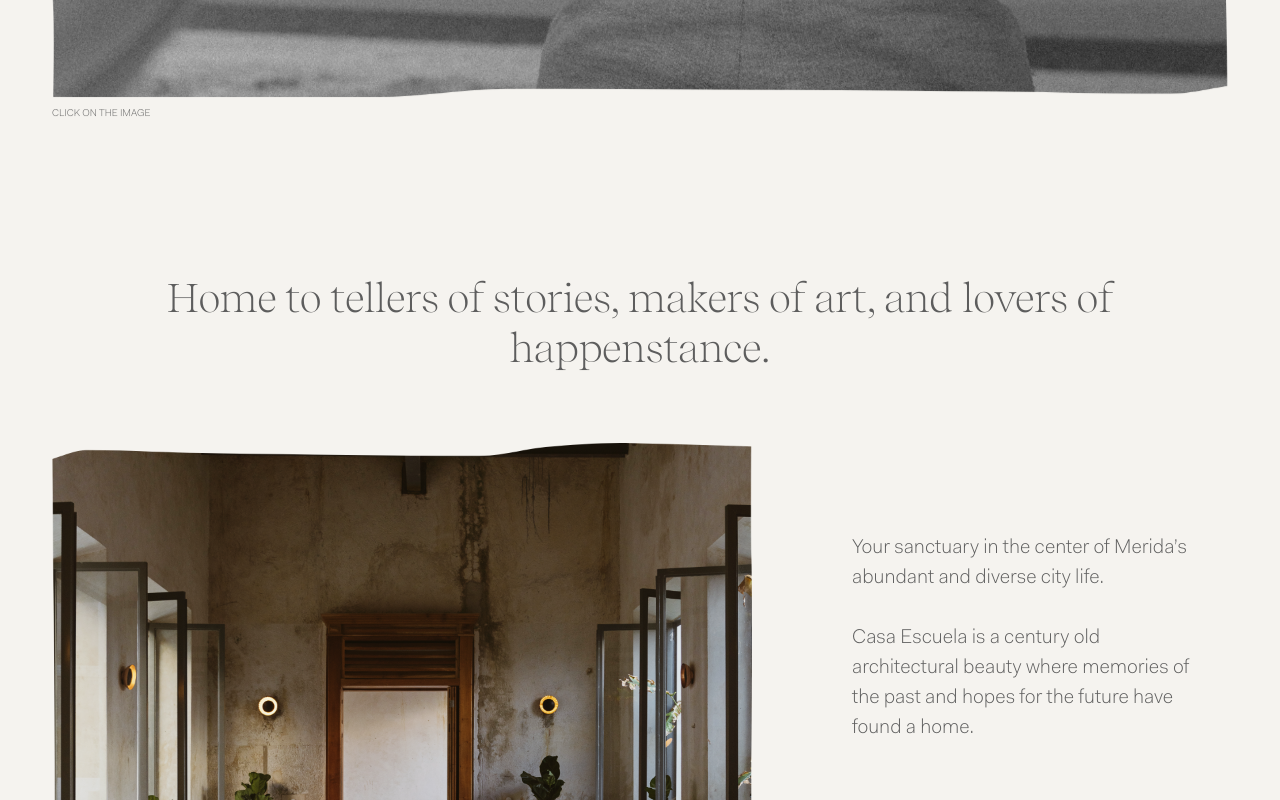
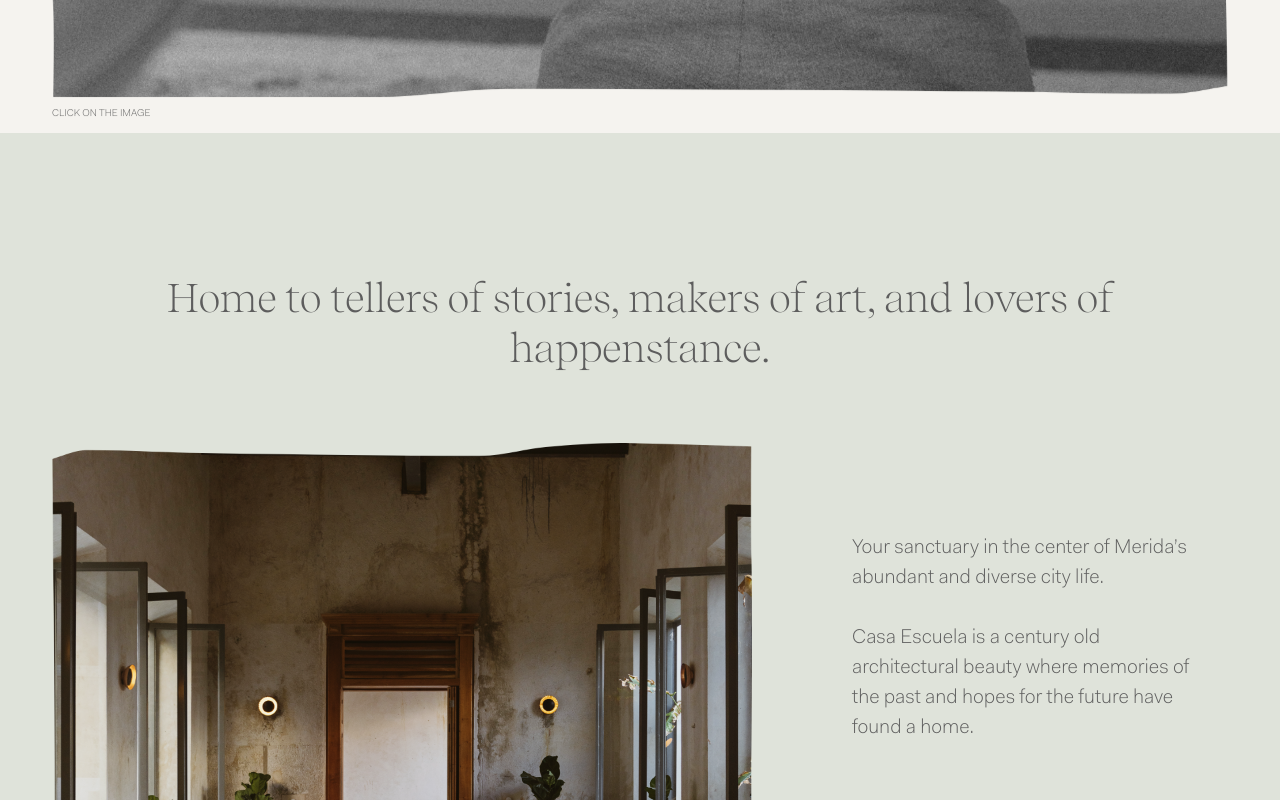
Before and after one commit to cesarmejiag/casa-escuela-site, a Next.js app: page / in a window 1280 px wide. Shown: the part 1780-2580 px from the top of the page. Built offline with nearby package versions, Linux system fonts and the light colour scheme; no server answers.

Commit message:
add background in sections

```diff
--- a/components/BackgroundColor.js
+++ b/components/BackgroundColor.js
@@ -3,10 +3,10 @@ import styles from "../styles/BackgroundColor.module.css";
 const BackgroundColor = ({cSrc, cColor,cHeight}) => {
   let styleBack;
   if(cSrc){
-    styleBack =  {backgroundImage:`url(${cSrc})`,paddingBottom:cHeight};
+    styleBack =  {backgroundImage:`url(${cSrc})`,height:cHeight};
 
   }else{
-    styleBack =  {background:cColor,paddingBottom:cHeight};
+    styleBack =  {background:cColor,height:cHeight};
   }
 
   return (
--- a/pages/about.js
+++ b/pages/about.js
@@ -7,6 +7,7 @@ import Card from "../components/Card";
 import BottomLink from "../components/BottomLink";
 import PillarCard from "../components/PillarCard";
 import useResize from "../hooks/useResize";
+import BackgroundColor from "../components/BackgroundColor";
 
 import data from "../data";
 import ImageSwicher from "../components/ImageSwicher";
@@ -27,6 +28,8 @@ const About = () => {
 
       {/* Built Section */}
       <Section id={built.id} intro={built.intro}>
+        <BackgroundColor cSrc="" cColor="#ecf0f8" cHeight="80%">
+        </BackgroundColor>
         <div className="section-image">
           <div className="built-image">
             <ImageSwicher imagesSrc={built.imagesSrc} />
--- a/pages/be-our-guest.js
+++ b/pages/be-our-guest.js
@@ -1,6 +1,7 @@
 import Layout from "../components/Layout";
 import Section from "../components/Section";
 import BottomLink from "../components/BottomLink";
+import BackgroundColor from "../components/BackgroundColor";
 
 import data from "../data";
 import ImageSwicher from "../components/ImageSwicher";
@@ -24,6 +25,8 @@ const BeOurGuest = () => {
 
       {/* Host Section */}
       <Section id={host.id} title={host.title}>
+        <BackgroundColor cSrc="" cColor="#b96241" cHeight="45%">
+        </BackgroundColor>
         <div className="host-wrapper">
           <div className="row align-items-center">
             <div className="col-12 col-md-6">
--- a/pages/contact.js
+++ b/pages/contact.js
@@ -4,7 +4,6 @@ import { useForm } from "react-hook-form";
 import Layout from "../components/Layout";
 import Section from "../components/Section";
 import BottomLink from "../components/BottomLink";
-import BackgroundColor from "../components/BackgroundColor";
 
 import data from "../data";
 
@@ -33,8 +32,6 @@ const Contact = () => {
         <div className="contact-abstract">{intro.abstract}</div>
       </Section>
       <Section id="contact-form">
-        <BackgroundColor cSrc="/images/backColor-1.svg" cColor="#b96241" cHeight="75%">
-        </BackgroundColor>
         <div className="contact-response">
           <div className="contact-wrapper-response">
             <div className="contact-text-response">
--- a/pages/happenings.js
+++ b/pages/happenings.js
@@ -4,6 +4,7 @@ import Carrousel from "../components/Carrousel";
 import Card from "../components/Card";
 import BottomLink from "../components/BottomLink";
 import useResize from "../hooks/useResize";
+import BackgroundColor from "../components/BackgroundColor";
 
 import data from "../data";
 
@@ -13,12 +14,15 @@ const Happenings = () => {
 
   return (
     <Layout pageTitle="Happenings">
+
       <Section
         id={intro.id}
         title={intro.title}
         intro={intro.intro}
         imagesSrc={intro.imagesSrc}
       />
+      <BackgroundColor cSrc="" cColor="#efebe5" cHeight="80%">
+      </BackgroundColor>
 
       <Section id={cards.id}>
         <Carrousel
--- a/pages/index.js
+++ b/pages/index.js
@@ -3,6 +3,7 @@ import Hero from "../components/Hero";
 import Section from "../components/Section";
 import ImageSwicher from "../components/ImageSwicher";
 import BottomLink from "../components/BottomLink";
+import BackgroundColor from "../components/BackgroundColor";
 
 import data from "../data";
 
@@ -26,6 +27,8 @@ export default function Home() {
 
       {/* Home To Section */}
       <Section id={homeTo.id} intro={homeTo.intro}>
+        <BackgroundColor cSrc="" cColor="#dfe3da" cHeight="75%">
+        </BackgroundColor>
         <div className="home-to-wrapper">
           <div className="row">
             <div className="col-12 col-lg-8">
--- a/pages/residencies.js
+++ b/pages/residencies.js
@@ -1,6 +1,7 @@
 import Layout from "../components/Layout";
 import Section from "../components/Section";
 import BottomLink from "../components/BottomLink";
+import BackgroundColor from "../components/BackgroundColor";
 
 import data from "../data";
 import ImageSwicher from "../components/ImageSwicher";
@@ -18,6 +19,8 @@ const Residensies = () => {
         footer={intro.footerText}
       >
         <BottomLink path="/contact" text="Current artist in residence" />
+        <BackgroundColor cSrc="" cColor="#dfe3da" cHeight="50%">
+        </BackgroundColor>
       </Section>
 
       <Section id={exhibition.id} title={exhibition.title}>
--- a/styles/globals.css
+++ b/styles/globals.css
@@ -55,6 +55,13 @@ body {
 }
 
 /* Section */
+#home-to,
+#build,
+#host-an-event,
+#happenings,
+#residencies{
+  position: relative;
+}
 .section-intro {
   font-size: 16px;
   margin: 40px auto 0;
```
